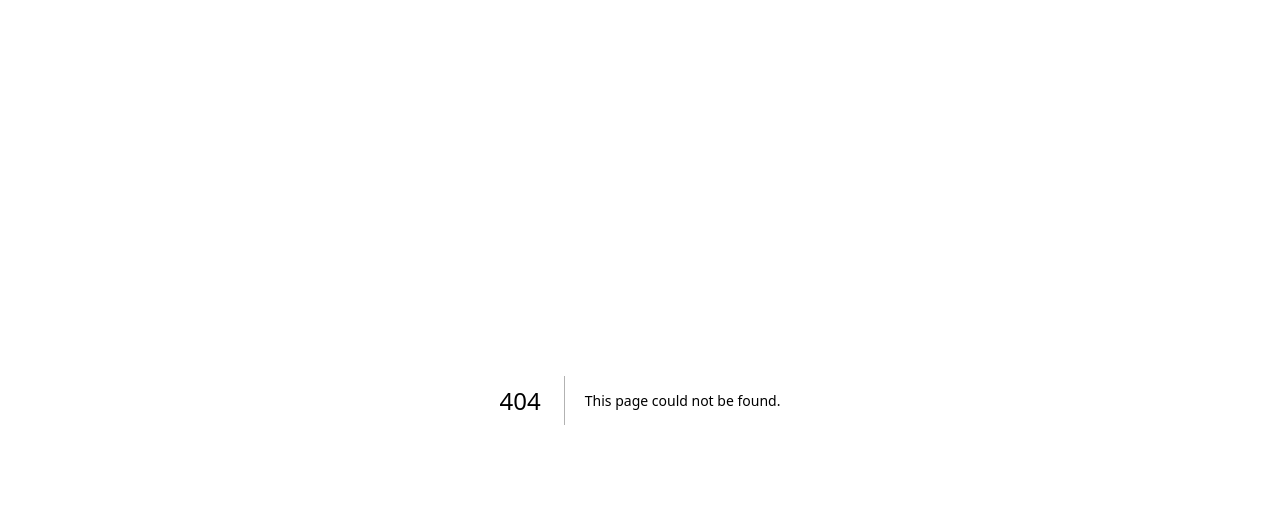
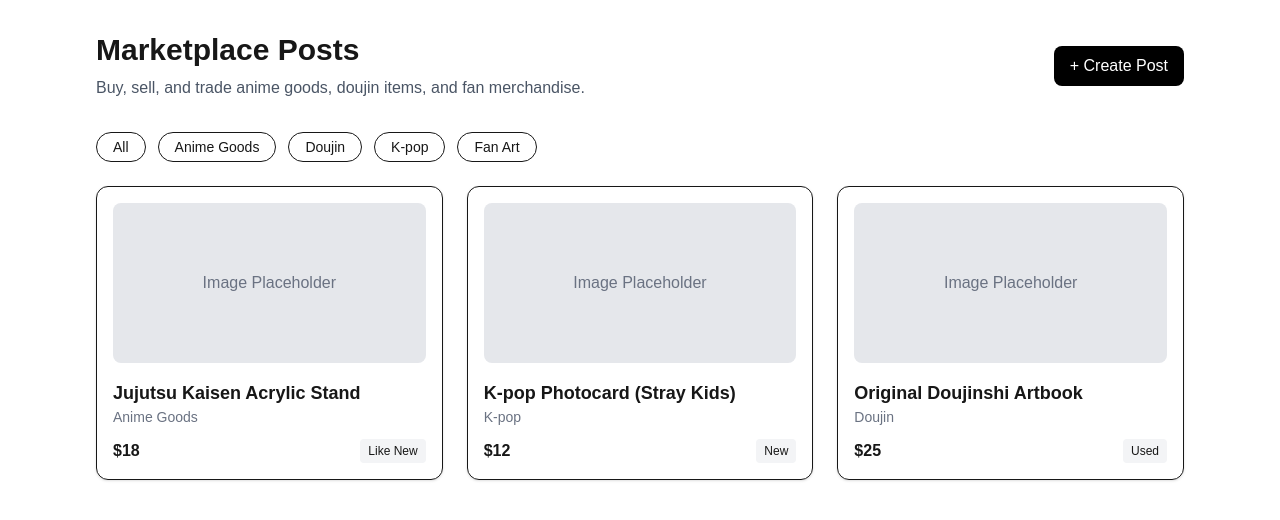
Before and after one commit to nancylovescoding/Hack-for-Humanity, a Next.js app: page /posts in a window 1280 px wide. Before the commit this address had no page. Shown: the top 520 px of the page. Built offline with nearby package versions, Linux system fonts and the light colour scheme.

Commit message:
add posts page

```diff
--- /dev/null
+++ b/app/posts/page.tsx
@@ -0,0 +1,81 @@
+export default function PostsPage() {
+  const mockPosts = [
+    {
+      id: 1,
+      title: "Jujutsu Kaisen Acrylic Stand",
+      price: "$18",
+      category: "Anime Goods",
+      condition: "Like New",
+    },
+    {
+      id: 2,
+      title: "K-pop Photocard (Stray Kids)",
+      price: "$12",
+      category: "K-pop",
+      condition: "New",
+    },
+    {
+      id: 3,
+      title: "Original Doujinshi Artbook",
+      price: "$25",
+      category: "Doujin",
+      condition: "Used",
+    },
+  ];
+
+  return (
+    <main className="p-8 max-w-6xl mx-auto">
+      {/* Page Header */}
+      <div className="flex justify-between items-center mb-8">
+        <div>
+          <h1 className="text-3xl font-bold">Marketplace Posts</h1>
+          <p className="text-gray-600 mt-2">
+            Buy, sell, and trade anime goods, doujin items, and fan merchandise.
+          </p>
+        </div>
+
+        <button className="bg-black text-white px-4 py-2 rounded-lg hover:bg-gray-800 transition">
+          + Create Post
+        </button>
+      </div>
+
+      {/* Category Filters */}
+      <div className="flex gap-3 mb-6 flex-wrap">
+        {["All", "Anime Goods", "Doujin", "K-pop", "Fan Art"].map(
+          (category) => (
+            <button
+              key={category}
+              className="px-4 py-1 border rounded-full text-sm hover:bg-gray-100 transition"
+            >
+              {category}
+            </button>
+          ),
+        )}
+      </div>
+
+      {/* Posts Grid */}
+      <div className="grid grid-cols-1 sm:grid-cols-2 md:grid-cols-3 gap-6">
+        {mockPosts.map((post) => (
+          <div
+            key={post.id}
+            className="border rounded-xl p-4 shadow-sm hover:shadow-md transition"
+          >
+            <div className="h-40 bg-gray-200 rounded-lg mb-4 flex items-center justify-center text-gray-500">
+              Image Placeholder
+            </div>
+
+            <h2 className="font-semibold text-lg">{post.title}</h2>
+            <p className="text-sm text-gray-500">{post.category}</p>
+
+            <div className="flex justify-between items-center mt-3">
+              <span className="font-bold">{post.price}</span>
+              <span className="text-xs bg-gray-100 px-2 py-1 rounded">
+                {post.condition}
+              </span>
+            </div>
+          </div>
+        ))}
+      </div>
+    </main>
+  );
+}
```
